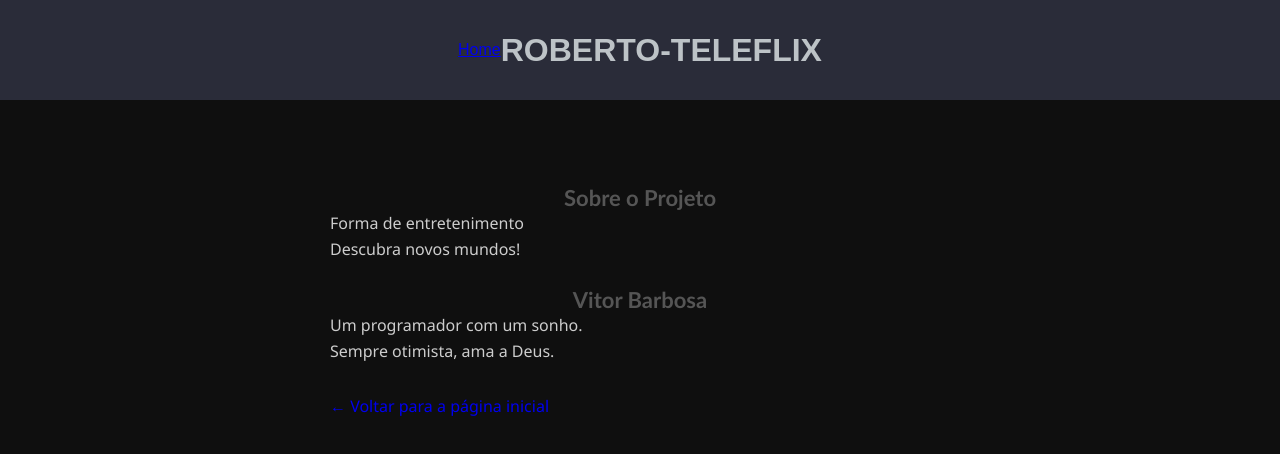
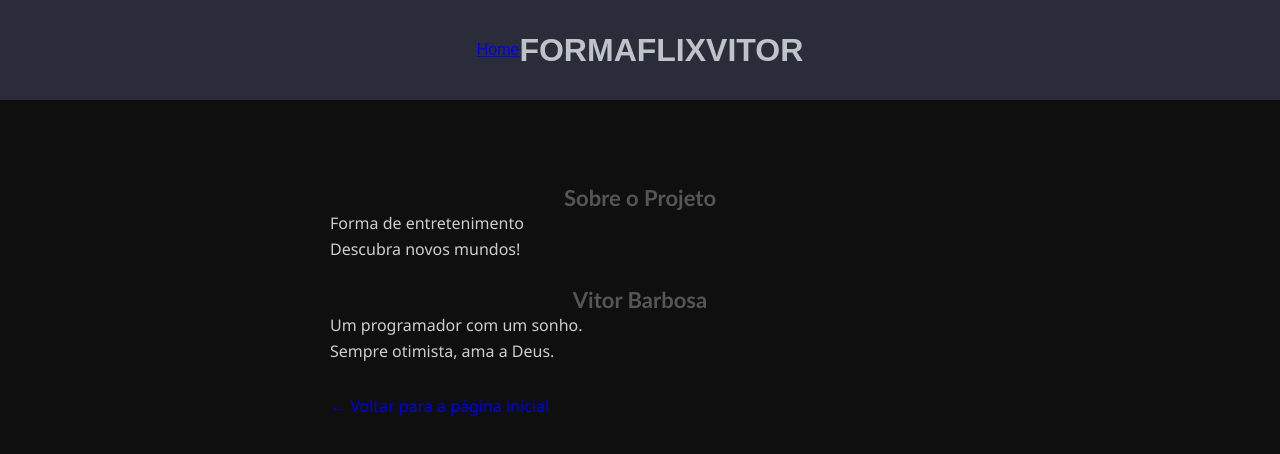
Before and after one commit to Vitorinn0/Vitor-barbosa-reposit-rio, a plain HTML site: page sobre.html in a window 1280 px wide. Drawn offline with Linux system fonts and the light colour scheme.

Commit message:
Change title from 'ROBERTO-TELEFLIX' to 'FORMAFLIXVITOR'

```diff
--- a/sobre.html
+++ b/sobre.html
@@ -29,7 +29,7 @@
     <div class="sobre">
      <a href="/index.html" class="btn-sobre">Home</a>
     </div>
-    <h1>ROBERTO-TELEFLIX</h1>
+    <h1>FORMAFLIXVITOR</h1>
   </header>
   <main style="max-width:700px; margin:40px auto; padding:20px;">
 <h2>Sobre o Projeto</h2>
```
